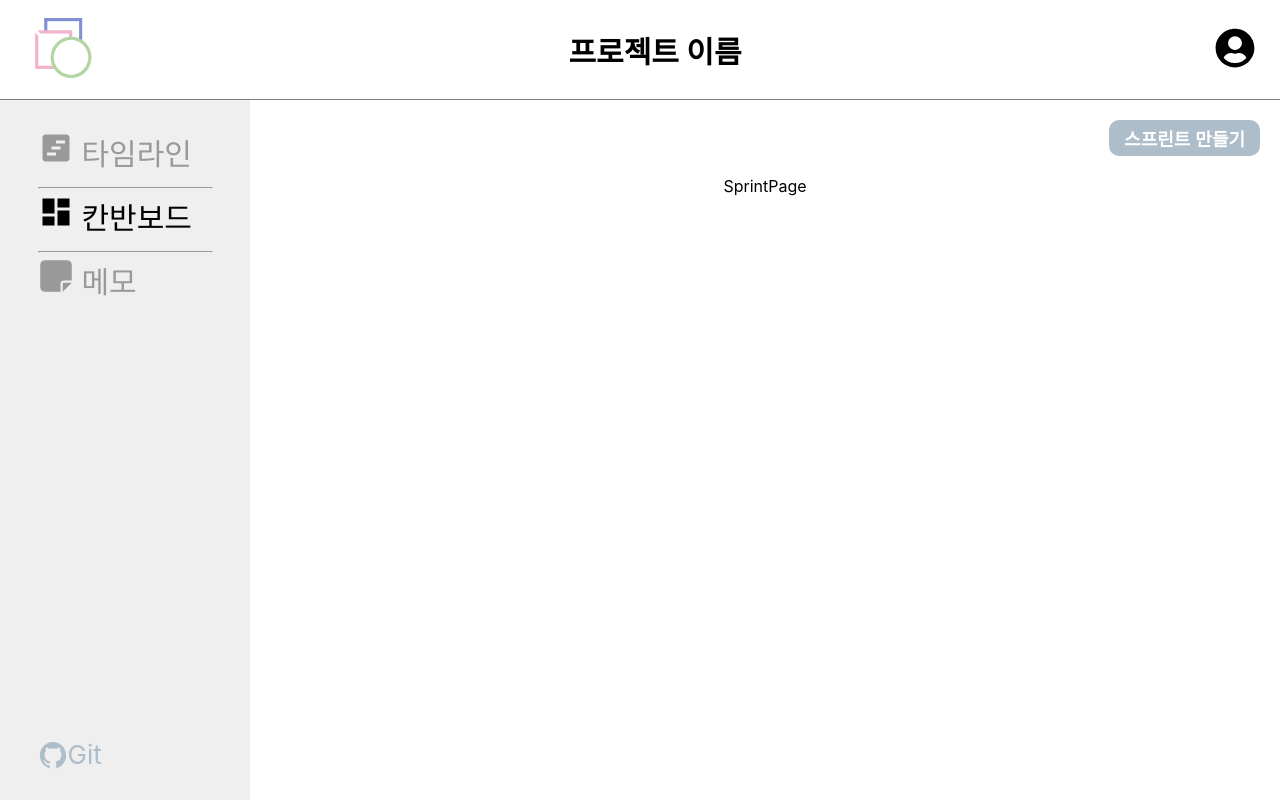
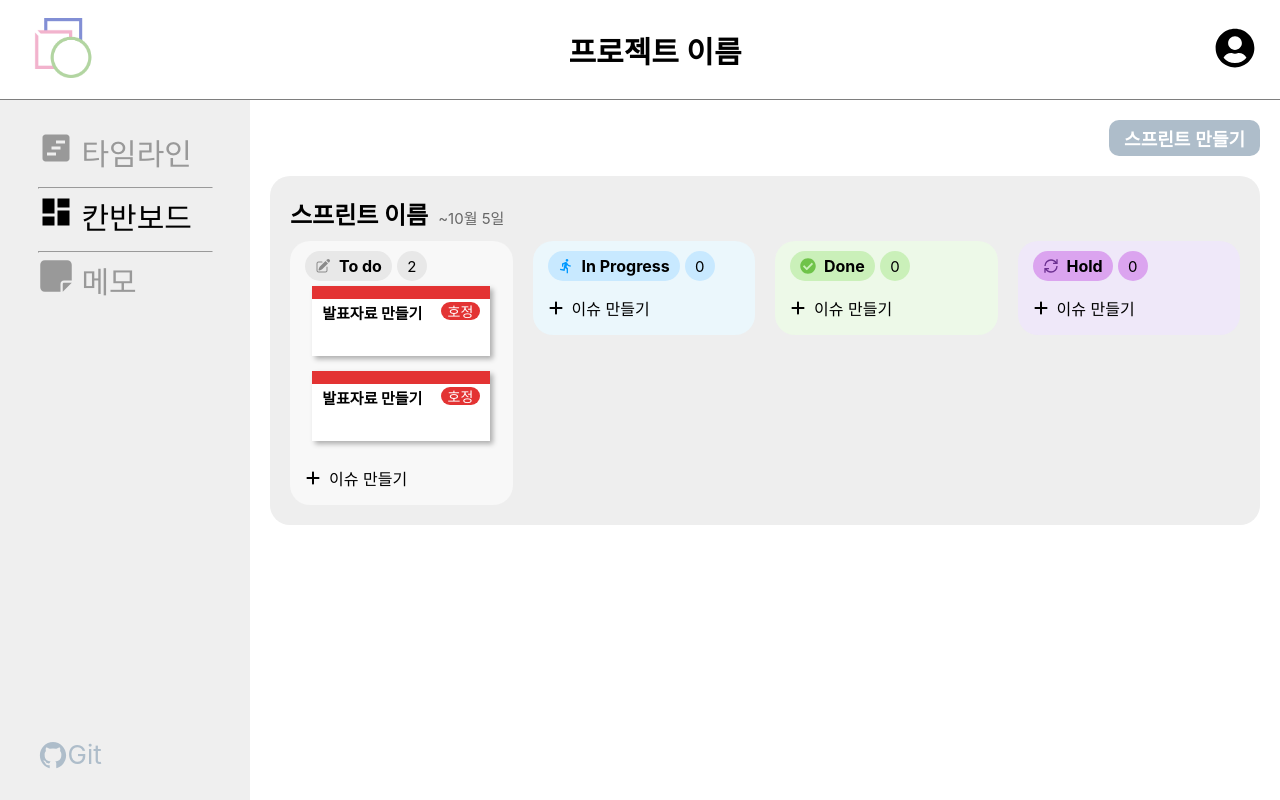
Before and after one commit to SoftwareEngineering-jnu1/AgileSupportProgram, a React (Create React App) app: page /boardPage in a window 1280 px wide. Both pictures are taken after a click on the button "스프린트 만들기". Built offline with nearby package versions, Linux system fonts and the light colour scheme; a web font is replaced by a local one.

Commit message:
feat: 설정한 스프린트 있을 때 페이지 컴포넌트 구현

```diff
--- a/src/components/Board/SprintPage.tsx
+++ b/src/components/Board/SprintPage.tsx
@@ -1,5 +1,305 @@
+import styled from "styled-components";
+import IssueItem from "./IssueItem";
+
+import { HiPencilSquare } from "react-icons/hi2";
+import { MdDirectionsRun } from "react-icons/md";
+import { FaCheckCircle } from "react-icons/fa";
+import { GrPowerCycle } from "react-icons/gr";
+import { FaPlus } from "react-icons/fa6";
+
 const SprintPage = () => {
-  return <div>SprintPage</div>;
+  return (
+    <Container>
+      <Top>
+        <Title>스프린트 이름</Title>
+        <Date>~10월 5일</Date>
+      </Top>
+      <BoardContents>
+        <TodoContainer>
+          <div
+            style={{
+              width: "100%",
+              display: "flex",
+              padding: "0 15px",
+              alignItems: "center",
+            }}
+          >
+            <TodoTitle>
+              <HiPencilSquare color="#8A8A8A" style={{ marginRight: "8px" }} />
+              <span>To do</span>
+            </TodoTitle>
+            <TodoCount>2</TodoCount>
+          </div>
+          <IssueItem />
+          <IssueItem />
+          <div
+            style={{
+              width: "100%",
+              display: "flex",
+              alignItems: "center",
+              padding: "0 15px",
+              marginTop: "10px",
+            }}
+          >
+            <FaPlus style={{ marginRight: "8px" }} />
+            이슈 만들기
+          </div>
+        </TodoContainer>
+        <ProgressContainer>
+          <div
+            style={{
+              width: "100%",
+              display: "flex",
+              padding: "0 15px",
+              alignItems: "center",
+            }}
+          >
+            <ProgressTitle>
+              <MdDirectionsRun color="#0099FF" style={{ marginRight: "8px" }} />
+              <span>In Progress</span>
+            </ProgressTitle>
+            <ProgressCount>0</ProgressCount>
+          </div>
+          <div
+            style={{
+              width: "100%",
+              display: "flex",
+              alignItems: "center",
+              padding: "0 15px",
+              marginTop: "10px",
+            }}
+          >
+            <FaPlus style={{ marginRight: "8px" }} />
+            이슈 만들기
+          </div>
+        </ProgressContainer>
+        <DoneContainer>
+          <div
+            style={{
+              width: "100%",
+              display: "flex",
+              padding: "0 15px",
+              alignItems: "center",
+            }}
+          >
+            <DoneTitle>
+              <FaCheckCircle color="#6FC349" style={{ marginRight: "8px" }} />
+              <span>Done</span>
+            </DoneTitle>
+            <DoneCount>0</DoneCount>
+          </div>
+          <div
+            style={{
+              width: "100%",
+              display: "flex",
+              alignItems: "center",
+              padding: "0 15px",
+              marginTop: "10px",
+            }}
+          >
+            <FaPlus style={{ marginRight: "8px" }} />
+            이슈 만들기
+          </div>
+        </DoneContainer>
+        <HoldContainer>
+          <div
+            style={{
+              width: "100%",
+              display: "flex",
+              padding: "0 15px",
+              alignItems: "center",
+            }}
+          >
+            <HoldTitle>
+              <GrPowerCycle color="#6C3091" style={{ marginRight: "8px" }} />
+              <span>Hold</span>
+            </HoldTitle>
+            <HoldCount>0</HoldCount>
+          </div>
+          <div
+            style={{
+              width: "100%",
+              display: "flex",
+              alignItems: "center",
+              padding: "0 15px",
+              marginTop: "10px",
+            }}
+          >
+            <FaPlus style={{ marginRight: "8px" }} />
+            이슈 만들기
+          </div>
+        </HoldContainer>
+      </BoardContents>
+    </Container>
+  );
 };
 
 export default SprintPage;
+
+const Container = styled.div`
+  width: 100%;
+  padding: 20px;
+  background-color: #eee;
+  border-radius: 20px;
+`;
+
+const Top = styled.div`
+  width: 100%;
+  display: flex;
+  align-items: end;
+  margin-bottom: 10px;
+`;
+
+const Title = styled.span`
+  font-size: 24px;
+  font-weight: bold;
+`;
+
+const Date = styled.span`
+  font-size: 15px;
+  padding: 0 0 3px 10px;
+  color: #666;
+`;
+
+const BoardContents = styled.div`
+  width: 100%;
+  display: flex;
+  align-items: start;
+  gap: 20px;
+`;
+
+const TodoTitle = styled.div`
+  display: flex;
+  height: 30px;
+  align-items: center;
+  border-radius: 50px;
+  background-color: #e8e8e8;
+  padding: 2px 10px;
+  margin: 0 5px 5px 0;
+  font-weight: bold;
+`;
+
+const TodoCount = styled.span`
+  font-size: 15px;
+  width: 30px;
+  height: 30px;
+  border-radius: 50%;
+  background-color: #e8e8e8;
+  display: flex;
+  justify-content: center;
+  align-items: center;
+  margin: 0 5px 5px 0;
+`;
+
+const TodoContainer = styled.div`
+  display: flex;
+  flex-direction: column;
+  align-items: center;
+  width: 25%;
+  // height: 300px;
+  background-color: #f8f8f8;
+  border-radius: 20px;
+  padding: 10px 0 15px;
+`;
+
+const ProgressTitle = styled.div`
+  display: flex;
+  align-items: center;
+  border-radius: 50px;
+  height: 30px;
+  background-color: #c8e9ff;
+  padding: 2px 10px;
+  margin: 0 5px 5px 0;
+  font-weight: bold;
+`;
+
+const ProgressCount = styled.span`
+  font-size: 15px;
+  width: 30px;
+  height: 30px;
+  border-radius: 50%;
+  background-color: #c8e9ff;
+  display: flex;
+  justify-content: center;
+  align-items: center;
+  margin: 0 5px 5px 0;
+`;
+
+const ProgressContainer = styled.div`
+  display: flex;
+  flex-direction: column;
+  align-items: center;
+  width: 25%;
+  // height: 300px;
+  background-color: #ebf7fc;
+  border-radius: 20px;
+  padding: 10px 0 15px;
+`;
+
+const DoneTitle = styled.div`
+  display: flex;
+  align-items: center;
+  border-radius: 50px;
+  height: 30px;
+  background-color: #caf0b9;
+  padding: 2px 10px;
+  margin: 0 5px 5px 0;
+  font-weight: bold;
+`;
+
+const DoneCount = styled.span`
+  font-size: 15px;
+  width: 30px;
+  height: 30px;
+  border-radius: 50%;
+  background-color: #caf0b9;
+  display: flex;
+  justify-content: center;
+  align-items: center;
+  margin: 0 5px 5px 0;
+`;
+
+const DoneContainer = styled.div`
+  display: flex;
+  flex-direction: column;
+  align-items: center;
+  width: 25%;
+  // height: 300px;
+  background-color: #edf9e8;
+  border-radius: 20px;
+  padding: 10px 0 15px;
+`;
+
+const HoldTitle = styled.div`
+  display: flex;
+  height: 30px;
+  align-items: center;
+  border-radius: 50px;
+  background-color: #dba4ef;
+  padding: 2px 10px;
+  margin: 0 5px 5px 0;
+  font-weight: bold;
+`;
+
+const HoldCount = styled.span`
+  font-size: 15px;
+  width: 30px;
+  height: 30px;
+  border-radius: 50%;
+  background-color: #dba4ef;
+  display: flex;
+  justify-content: center;
+  align-items: center;
+  margin: 0 5px 5px 0;
+`;
+
+const HoldContainer = styled.div`
+  display: flex;
+  flex-direction: column;
+  align-items: center;
+  width: 25%;
+  // height: 300px;
+  background-color: #efe8f9;
+  border-radius: 20px;
+  padding: 10px 0 15px;
+`;
--- a/src/pages/BoardPage/index.tsx
+++ b/src/pages/BoardPage/index.tsx
@@ -27,6 +27,7 @@ const BoardPage = () => {
 export default BoardPage;
 
 const Wrapper = styled.div`
+  height: 100%;
   display: flex;
   flex-direction: column;
   width: 100%;
@@ -41,9 +42,10 @@ const TopCantainer = styled.div`
 
 const MiddleCantainer = styled.div`
   width: 100%;
+  height: 100%;
   display: flex;
   flex-direction: column;
-  justify-content: center;
+  justify-content: start;
   align-items: center;
-  padding: 20px 10px;
+  padding: 20px 0;
 `;
```
